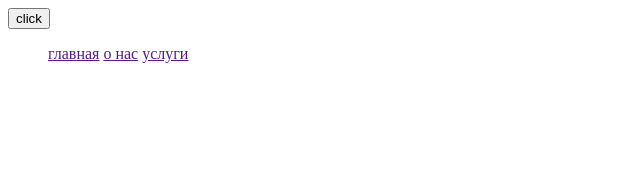
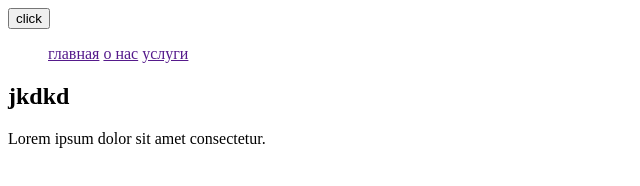
Before and after one commit to avallanches/cs-13-24, a plain HTML site: page index2.html in a window 1280 px wide. Shown: the whole page, without its empty margins (0-640 px from the left). Drawn offline with Linux system fonts and the light colour scheme.

Commit message:
added section

```diff
--- a/index2.html
+++ b/index2.html
@@ -16,5 +16,13 @@
             </ul>
         </nav>
     </header>
+    <section>
+        <div>
+            <h1>jkdkd</h1>
+        </div>
+        <div class="aidai">
+            <p>Lorem ipsum dolor sit amet consectetur.</p>
+        </div>
+    </section>
 </body>
 </html>
```
